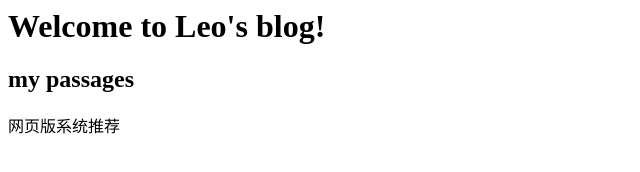
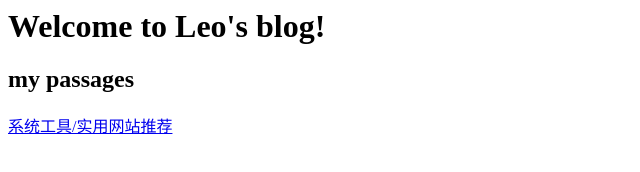
Before and after one commit to Leo2126/Leo, a plain HTML site: page index.html in a window 1280 px wide. Shown: the whole page, without its empty margins (0-640 px from the left). Drawn offline with Linux system fonts and the light colour scheme.

Commit message:
Update index.html

```diff
--- a/index.html
+++ b/index.html
@@ -1,3 +1,3 @@
 <H1>Welcome to Leo's blog!</H1>
 <H2>my passages</H2>
-<a herf=https://leo27.blog.luogu.org/websystem-online>网页版系统推荐</a>
+<a href="https://leo27.blog.luogu.org/good-tools-and-sites">系统工具/实用网站推荐</a>
```
